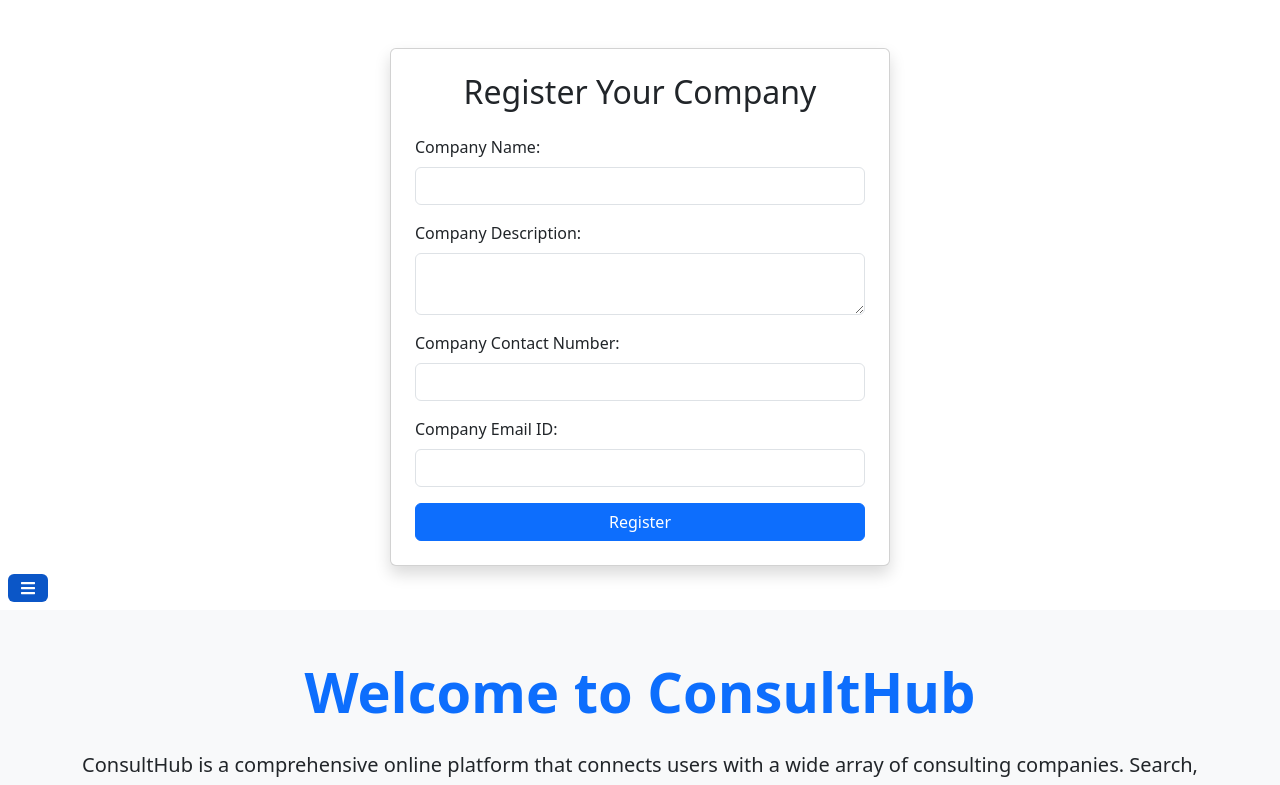
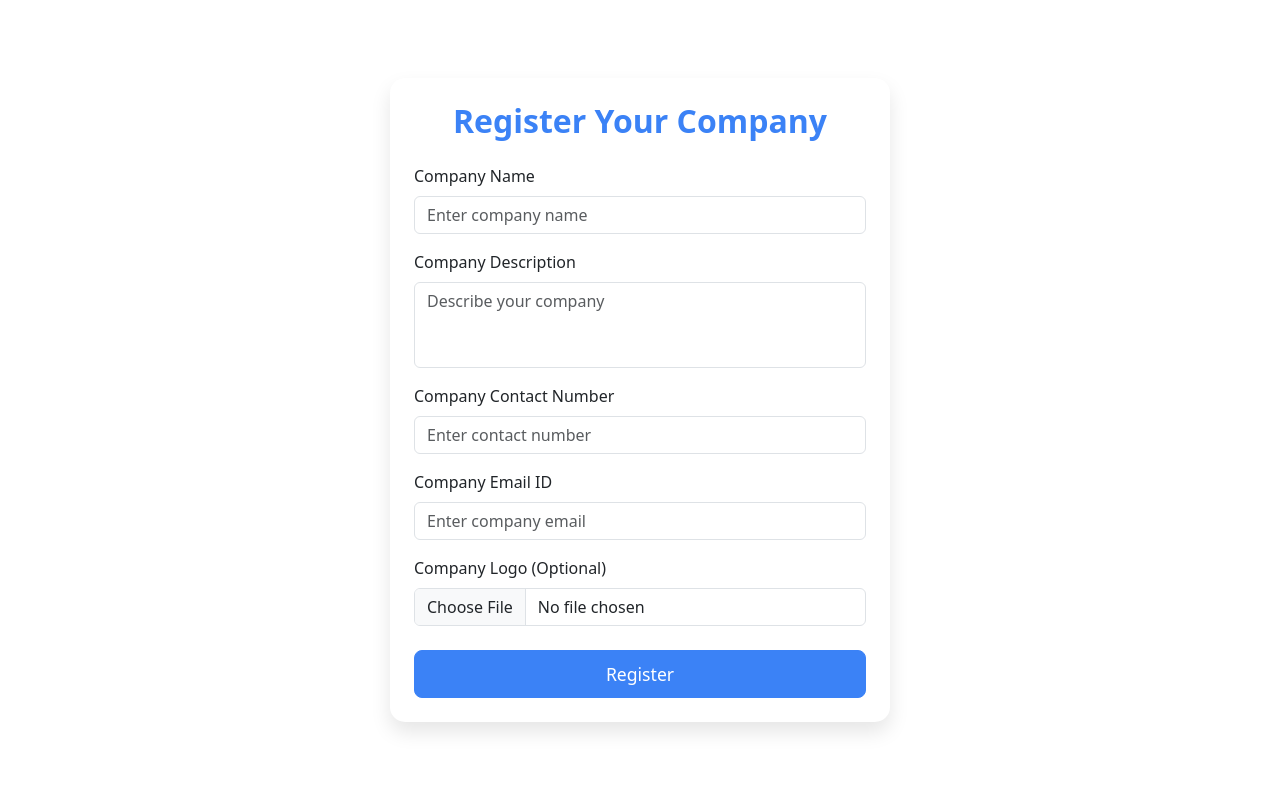
Before and after one commit to Adithya-Nath/ConsultHub, a React (Vite) app: page / in a window 1280 px wide. Shown: the top 785 px of the page. Built offline with nearby package versions, Linux system fonts and the light colour scheme.

Commit message:
feat: Add CompanyProfile page and finalise company registration component

```diff
--- a/src/register.jsx
+++ b/src/register.jsx
@@ -1,5 +1,5 @@
 import React, { useState } from "react";
-import "bootstrap/dist/css/bootstrap.min.css"; // Ensure you have installed and imported Bootstrap's CSS
+import "bootstrap/dist/css/bootstrap.min.css";
 
 function Register() {
   const [form, setForm] = useState({
@@ -7,80 +7,164 @@
     companyDescription: "",
     contactNumber: "",
     email: "",
+    companyLogo: null, // New state for the logo file
   });
 
   const handleChange = (e) => {
     setForm({ ...form, [e.target.name]: e.target.value });
   };
 
+  const handleFileChange = (e) => {
+    setForm({ ...form, companyLogo: e.target.files[0] }); // Store the selected file object
+  };
+
   const handleSubmit = (e) => {
     e.preventDefault();
     // Handle form submission logic here
+    // For file uploads, you'd typically use FormData to send it to a server.
     console.log(form);
+    alert("Registration form submitted! Check console for data including logo file.");
+    // Example for sending with FormData (uncomment and adapt for your backend)
+    /*
+    const formData = new FormData();
+    for (const key in form) {
+      formData.append(key, form[key]);
+    }
+    fetch('/api/register-company', {
+      method: 'POST',
+      body: formData,
+    }).then(response => response.json())
+      .then(data => console.log(data))
+      .catch(error => console.error('Error:', error));
+    */
   };
 
+  const primaryBlue = "#3b82f6";
+
   return (
-    <div className="container mt-5">
-      <div className="card shadow p-4 mx-auto" style={{ maxWidth: "500px" }}>
-        <h2 className="card-title text-center mb-4">Register Your Company</h2>
+    <div className="container d-flex justify-content-center align-items-center" style={{ minHeight: "100vh" }}>
+      <div
+        className="card p-4"
+        style={{
+          maxWidth: "500px",
+          width: "100%",
+          borderRadius: "15px",
+          boxShadow: "0 10px 20px rgba(0, 0, 0, 0.1)",
+          border: "none",
+          backgroundColor: "white",
+        }}
+      >
+        <h2
+          className="card-title text-center mb-4"
+          style={{
+            color: primaryBlue,
+            fontWeight: "bold"
+          }}
+        >
+          Register Your Company
+        </h2>
+
         <form onSubmit={handleSubmit}>
+
           <div className="mb-3">
             <label htmlFor="companyName" className="form-label">
-              Company Name:
+              Company Name
             </label>
             <input
               type="text"
               className="form-control"
               id="companyName"
               name="companyName"
+              placeholder="Enter company name"
               value={form.companyName}
               onChange={handleChange}
               required
             />
           </div>
+
           <div className="mb-3">
             <label htmlFor="companyDescription" className="form-label">
-              Company Description:
+              Company Description
             </label>
             <textarea
               className="form-control"
               id="companyDescription"
               name="companyDescription"
+              placeholder="Describe your company"
               value={form.companyDescription}
               onChange={handleChange}
+              rows="3"
               required
+              style={{ resize: "none" }}
             />
           </div>
+
           <div className="mb-3">
             <label htmlFor="contactNumber" className="form-label">
-              Company Contact Number:
+              Company Contact Number
             </label>
             <input
               type="tel"
               className="form-control"
               id="contactNumber"
               name="contactNumber"
+              placeholder="Enter contact number"
               value={form.contactNumber}
               onChange={handleChange}
               required
             />
           </div>
-          <div className="mb-3">
+
+          <div className="mb-3"> {/* Changed from mb-4 to mb-3 for consistent spacing */}
             <label htmlFor="email" className="form-label">
-              Company Email ID:
+              Company Email ID
             </label>
             <input
               type="email"
               className="form-control"
               id="email"
               name="email"
+              placeholder="Enter company email"
               value={form.email}
               onChange={handleChange}
               required
             />
           </div>
-          <div className="d-grid gap-2">
-            <button type="submit" className="btn btn-primary">
+
+          {/* New field for Company Logo */}
+          <div className="mb-4">
+            <label htmlFor="companyLogo" className="form-label">
+              Company Logo (Optional)
+            </label>
+            <input
+              type="file"
+              className="form-control"
+              id="companyLogo"
+              name="companyLogo"
+              accept=".jpg, .jpeg, .png, .gif, .svg, .webp" // Common image formats
+              onChange={handleFileChange}
+            />
+            {form.companyLogo && (
+              <small className="form-text text-muted mt-2">
+                Selected file: {form.companyLogo.name}
+              </small>
+            )}
+          </div>
+
+          <div className="d-grid">
+            <button
+              type="submit"
+              className="btn"
+              style={{
+                backgroundColor: primaryBlue,
+                borderColor: primaryBlue,
+                color: "white",
+                padding: "10px 0",
+                fontSize: "1.1rem",
+                borderRadius: "8px",
+                transition: "background-color 0.2s"
+              }}
+            >
               Register
             </button>
           </div>
```
Also changed, not shown: src/profilepage.jsx (added, +135 -0 lines).
